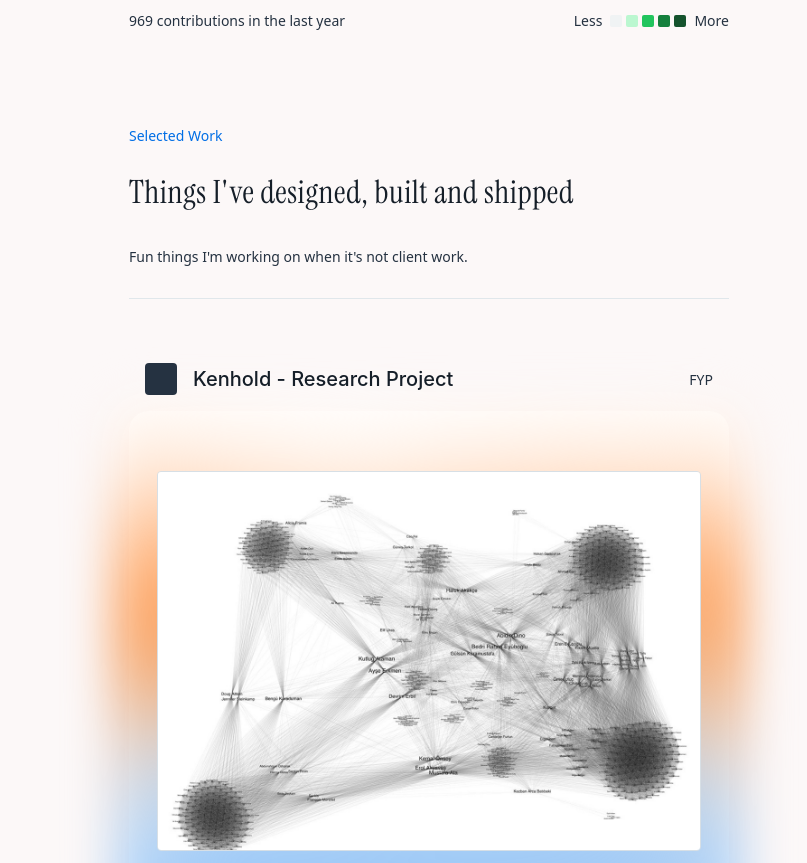
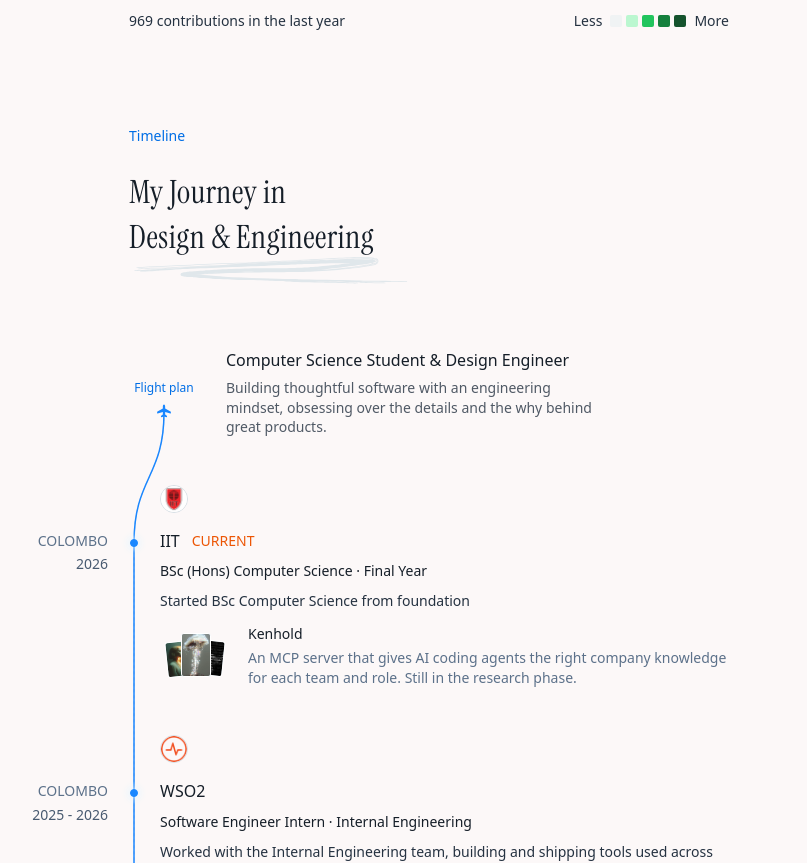
Before and after one commit to dinethde/portfolio-v2, a Next.js app: page / in a window 1280 px wide. Shown: the part 820-1683 px from the top of the page, without its empty margins (211-1018 px from the left). Built offline with nearby package versions, Linux system fonts and the light colour scheme; no server answers.

Commit message:
feat(sections): add the story section to the page

```diff
--- a/src/app/page.tsx
+++ b/src/app/page.tsx
@@ -2,6 +2,7 @@ import { AboutSection } from "@/components/sections/AboutSection";
 import { ContactSection } from "@/components/sections/ContactSection";
 import { IntroSection } from "@/components/sections/IntroSection";
 import { ProjectsSection } from "@/components/sections/ProjectsSection";
+import { StorySection } from "@/components/sections/StorySection";
 import { site } from "@/content/site";
 import { getContributions } from "@/lib/github/contributions";
 
@@ -18,6 +19,7 @@ export default async function Home() {
     <div className="flex flex-col items-center gap-96 px-16 pt-96 pb-96 tablet:pt-120 desktop:pt-128">
       <div className="flex w-full max-w-600 flex-col gap-96">
         <IntroSection contributions={contributions} />
+        <StorySection />
         <ProjectsSection />
         <AboutSection />
       </div>
```
